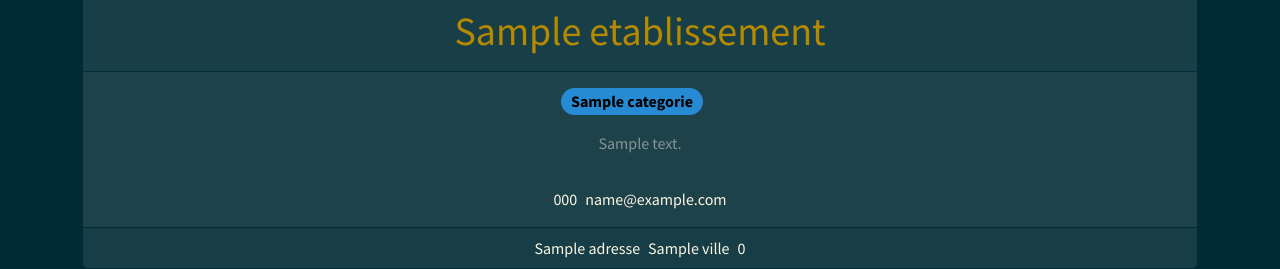
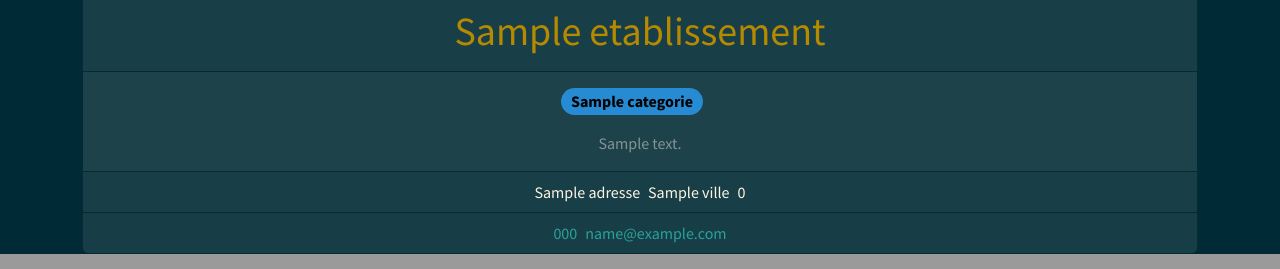
Before and after one commit to liamgnb/FC-Tourisme, a Symfony app: template templates/etablissements/detail.html.twig in a window 1280 px wide. Shown: the part 918-1187 px from the top of the page. Run offline with Twig, Linux system fonts and the light colour scheme; the template is opened without the code that fills it: most values are stand-ins (such as "Sample title", 1, 10 or a date in 2020); some libraries are stand-ins or nearby versions.

Commit message:
Consulter un établissement fin

```diff
--- a/src/DataFixtures/EtablissementFixtures.php
+++ b/src/DataFixtures/EtablissementFixtures.php
@@ -47,7 +47,7 @@ class EtablissementFixtures extends Fixture implements DependentFixtureInterface
                 ->setActif($faker->boolean(90))
                 ->setAccueil($faker->boolean(5))
                 ->setCreatedAt(new \DateTime())
-                ->setVille($villes[$faker->numberBetween(0,count($villes))]);
+                ->setVille($villes[$faker->numberBetween(0,count($villes)-1)]);
 
             // Ajout d'une ou plusieu catégorie (max 3)
             $nbrCategorie = $faker->numberBetween(1,3);
--- a/templates/etablissements/detail.html.twig
+++ b/templates/etablissements/detail.html.twig
@@ -13,8 +13,9 @@
         {% if etablissement is null %}
             <div class="alert alert-warning text-center" role="alert">
                 Aucun établissement n'a été trouvé.
+                <br>
                 <a href="{{ path('app_home') }}">
-                    <span class="badge text-bg-secondary text-dark">Retour à l'acceuil.</span>
+                    <span class="badge text-bg-secondary text-dark">Retour à l'acceuil</span>
                 </a>
             </div>
         {% else %}
@@ -35,14 +36,6 @@
                     </div>
                     <p class="card-text">{{ etablissement.description }}</p>
                 </div>
-                <div class="card-body">
-                    <div class="d-flex justify-content-center text-light">
-                        <span class="me-2">
-                            {{ etablissement.telephone }}
-                        </span>
-                        <span>{{ etablissement.email }}</span>
-                    </div>
-                </div>
                 <div class="card-footer text-muted">
                     <div class="d-flex justify-content-center text-light">
                         <span class="me-2">{{ etablissement.adresse }}</span>
@@ -50,6 +43,23 @@
                         <span>{{ etablissement.ville.cp | number_format(0, '', ' ')}}</span>
                     </div>
                 </div>
+                <div class="card-footer text-muted">
+                    <div class="d-flex justify-content-center text-light">
+                        <a class="me-2 text-decoration-none" href="tel:{{ etablissement.telephone }}">
+                            {% for i in 0..etablissement.telephone|length-1 %}
+                                {% if i == 0 %}
+                                    {{ etablissement.telephone|slice(0,3) }}
+                                {% elseif i == 3 %}
+                                    {{ etablissement.telephone|slice(3,1) }}
+                                {% elseif i != 2 and i%2 == 0 %}
+                                    {{ etablissement.telephone|slice(i-1,2) }}
+                                {% endif %}
+                            {% endfor %}
+                            <br>
+                        </a>
+                        <a class="text-decoration-none" href="mailto:{{ etablissement.email }}">{{ etablissement.email }}</a>
+                    </div>
+                </div>
             </div>
         {% endif %}
     </div>
```
